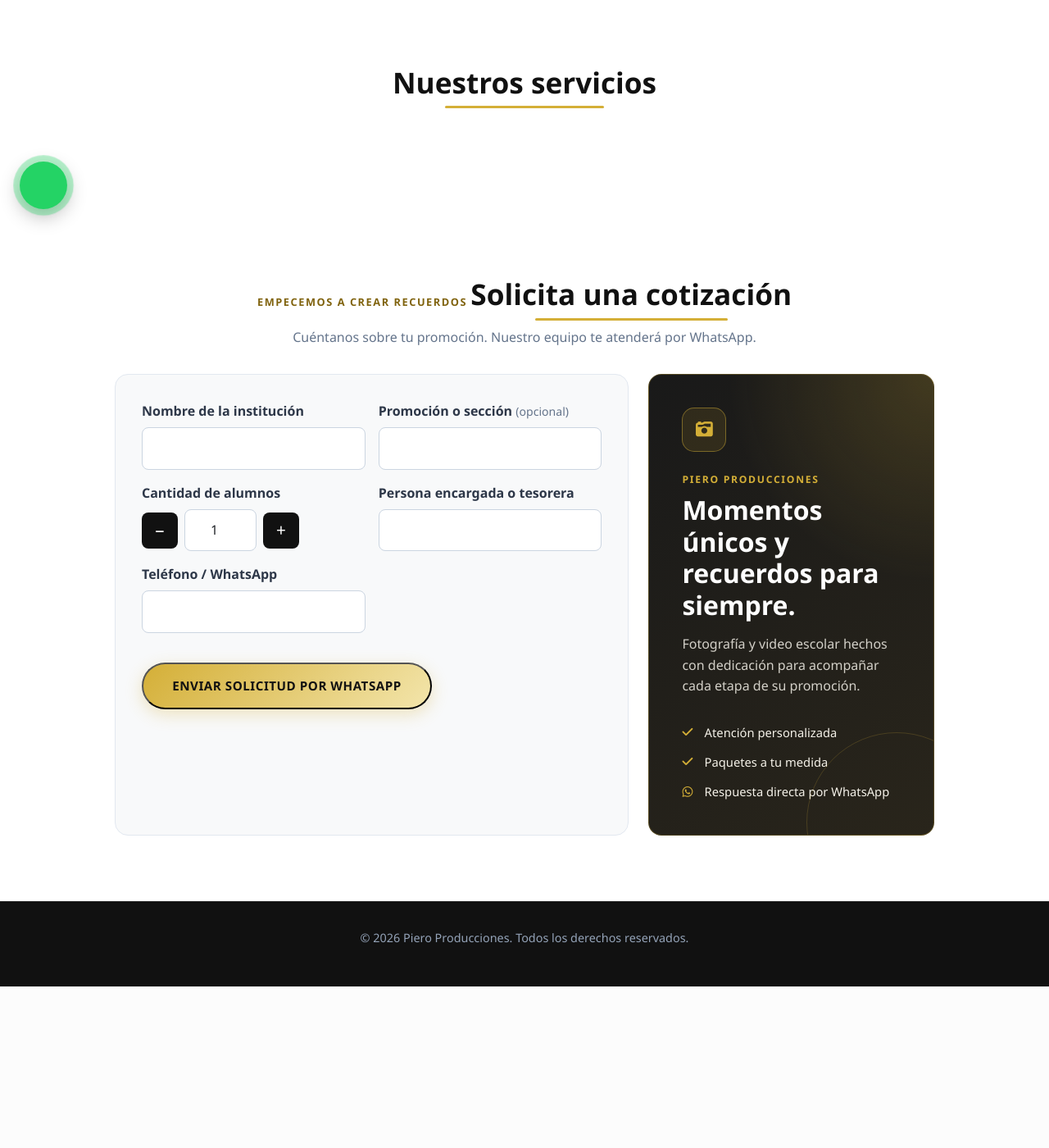
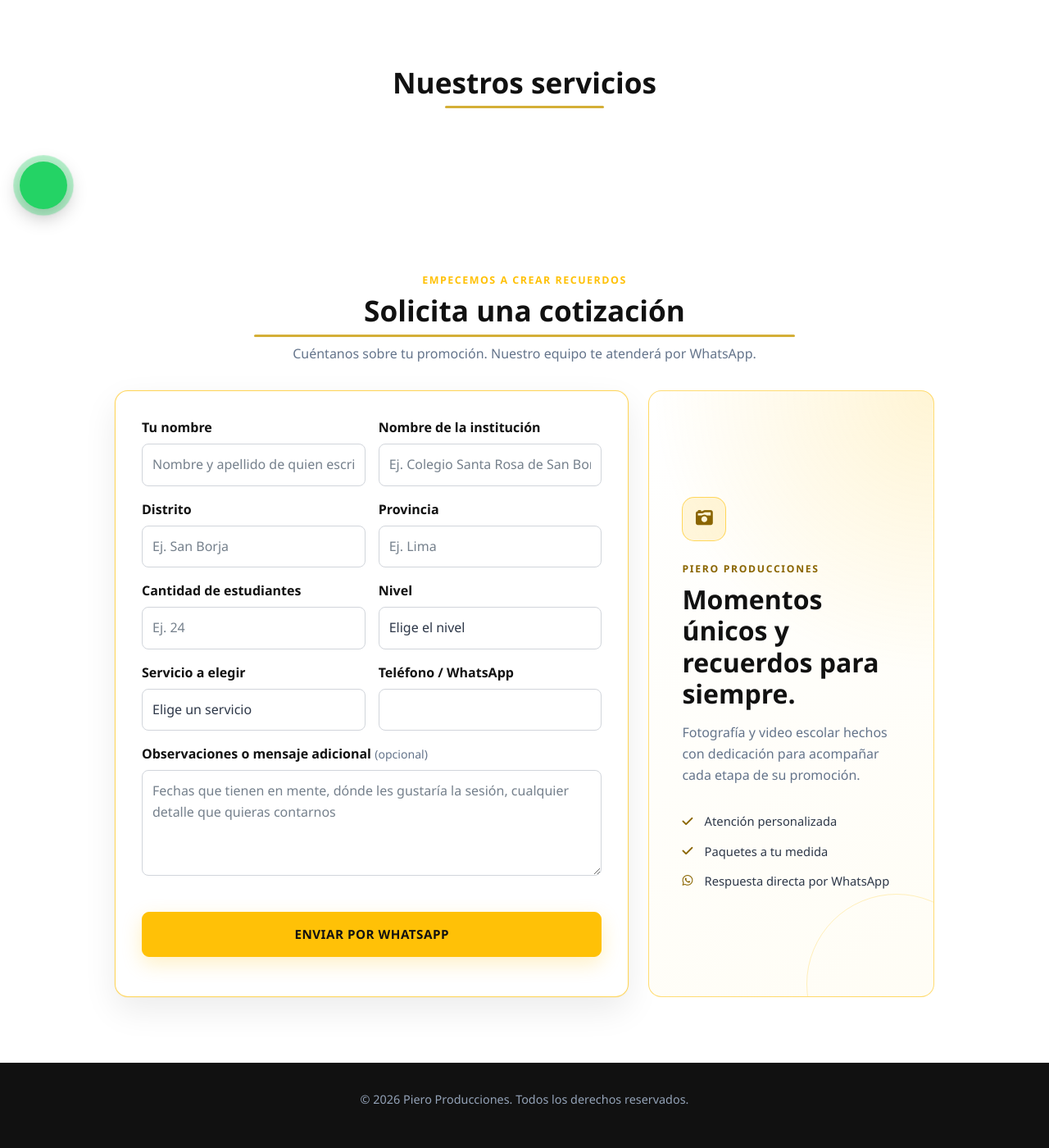
Before and after one commit to felixluiscarlosascencio-oss/Proyecto_Piero, a CodeIgniter 4 app: the page made by app/Views/public/home.php in a window 1280 px wide. Shown: the part 521-1921 px from the top of the page at 82% size. Before the commit the page ends 1724 px from the top, so only its background shows below. Run offline with PHP 8.4 and a stand-in for CodeIgniter, Linux system fonts and the light colour scheme; the template is opened without the code that fills it, so the values that code supplies are empty; some libraries are stand-ins or nearby versions.

Commit message:
reCAPTCHA Implementado final y cambiando diseño del crear cotizacion

```diff
--- a/app/Views/admin/login.php
+++ b/app/Views/admin/login.php
@@ -25,8 +25,6 @@
         </div>
 
         <div class="hero-content hero-text">
-            <h2>Capturando momentos únicos que perduran</h2>
-            <p>Sistema de gestión interna para cotizaciones, sesiones fotográficas y proyectos escolares de Piero Producciones.</p>
         </div>
 
         <div class="hero-content hero-copy">
--- a/app/Views/public/home.php
+++ b/app/Views/public/home.php
@@ -9,7 +9,7 @@
         <h1>Fotos y videos escolares</h1>
         <p>Capturamos cada etapa de tus estudiantes: promociones, actuaciones y recuerdos que duran toda la vida.</p>
         <div style="margin-top: 25px;">
-            <a class="boton" href="#cotizador">Solicitar Cotización</a>
+            <a class="boton" href="#cotizador">SOLICITAR COTIZACION</a>
         </div>
     </div>
 </section>
@@ -94,37 +94,58 @@
                 <?= csrf_field() ?>
                 <div class="form-grid">
                     <div class="form-group">
-                        <label for="nombre_colegio">Nombre de la institución</label>
-                        <input class="form-control" id="nombre_colegio" name="nombre_colegio" type="text" maxlength="150" autocomplete="organization" required>
+                        <label for="persona_encargada">Tu nombre</label>
+                        <input class="form-control" id="persona_encargada" name="persona_encargada" type="text" maxlength="150" placeholder="Nombre y apellido de quien escribe" autocomplete="name" required>
                     </div>
                     <div class="form-group">
-                        <label for="nombre_seccion">Promoción o sección <span>(opcional)</span></label>
-                        <input class="form-control" id="nombre_seccion" name="nombre_seccion" type="text" maxlength="120">
+                        <label for="nombre_colegio">Nombre de la institución</label>
+                        <input class="form-control" id="nombre_colegio" name="nombre_colegio" type="text" maxlength="150" placeholder="Ej. Colegio Santa Rosa de San Borja" autocomplete="organization" required>
                     </div>
                     <div class="form-group">
-                        <label for="cantidad_estudiantes">Cantidad de alumnos</label>
-                        <div class="contador-alumnos">
-                            <button type="button" aria-label="Disminuir cantidad" data-step="-1">−</button>
-                            <input class="form-control" id="cantidad_estudiantes" name="cantidad_estudiantes" type="number" min="1" max="10000" value="1" required>
-                            <button type="button" aria-label="Aumentar cantidad" data-step="1">+</button>
-                        </div>
+                        <label for="distrito">Distrito</label>
+                        <input class="form-control" id="distrito" name="distrito" type="text" maxlength="100" placeholder="Ej. San Borja" required>
                     </div>
                     <div class="form-group">
-                        <label for="persona_encargada">Persona encargada o tesorera</label>
-                        <input class="form-control" id="persona_encargada" name="persona_encargada" type="text" maxlength="150" autocomplete="name" required>
+                        <label for="provincia">Provincia</label>
+                        <input class="form-control" id="provincia" name="provincia" type="text" maxlength="100" placeholder="Ej. Lima" required>
+                    </div>
+                    <div class="form-group">
+                        <label for="cantidad_estudiantes">Cantidad de estudiantes</label>
+                        <input class="form-control" id="cantidad_estudiantes" name="cantidad_estudiantes" type="number" min="1" max="10000" placeholder="Ej. 24" required>
+                    </div>
+                    <div class="form-group">
+                        <label for="nivel">Nivel</label>
+                        <select class="form-control" id="nivel" name="nivel" required>
+                            <option value="" selected disabled>Elige el nivel</option>
+                            <option value="Inicial">Inicial</option>
+                            <option value="Primaria">Primaria</option>
+                            <option value="Secundaria">Secundaria</option>
+                        </select>
+                    </div>
+                    <div class="form-group">
+                        <label for="tipo_servicio">Servicio a elegir</label>
+                        <select class="form-control" id="tipo_servicio" name="tipo_servicio" required>
+                            <option value="" selected disabled>Elige un servicio</option>
+                            <option value="Anuario">Anuario</option>
+                            <option value="Cuadros">Cuadros</option>
+                        </select>
                     </div>
                     <div class="form-group">
                         <label for="telefono_contacto">Teléfono / WhatsApp</label>
                         <input class="form-control" id="telefono_contacto" name="telefono_contacto" type="tel" maxlength="30" autocomplete="tel" required>
                     </div>
+                    <div class="form-group form-group--wide">
+                        <label for="observaciones">Observaciones o mensaje adicional <span>(opcional)</span></label>
+                        <textarea class="form-control" id="observaciones" name="observaciones" rows="4" maxlength="1000" placeholder="Fechas que tienen en mente, dónde les gustaría la sesión, cualquier detalle que quieras contarnos"></textarea>
+                    </div>
                 </div>
                 <input class="campo-oculto" name="website" type="text" tabindex="-1" autocomplete="off" aria-hidden="true">
                 <?php if ($recaptchaSiteKey !== ''): ?>
-                    <div class="g-recaptcha" data-sitekey="<?= esc($recaptchaSiteKey) ?>"></div>
+                    <div class="g-recaptcha" data-sitekey="<?= esc(trim((string) env('RECAPTCHA_SITE_KEY'))) ?>"></div>
                 <?php elseif ($recaptchaMisconfigured): ?>
                     <p class="captcha-aviso" role="status">El formulario está temporalmente no disponible. Inténtalo más tarde.</p>
                 <?php endif; ?>
-                <button class="boton" type="submit" <?= $recaptchaMisconfigured ? 'disabled' : '' ?>>Enviar solicitud por WhatsApp</button>
+                <button class="boton" type="submit" <?= $recaptchaMisconfigured ? 'disabled' : '' ?>>Enviar por WhatsApp</button>
                 <p id="solicitud-mensaje" role="status" aria-live="polite"></p>
             </form>
             <aside class="cotizador-banner">
@@ -158,6 +179,7 @@
         event.preventDefault();
         const form = event.currentTarget;
         const message = document.getElementById('solicitud-mensaje');
+        const submitButton = form.querySelector('[type="submit"]');
         const whatsapp = window.open('', '_blank');
 
         if (!whatsapp) {
@@ -165,10 +187,17 @@
             return;
         }
 
+        submitButton.disabled = true;
         try {
+            const formData = new FormData(form);
+            if (window.grecaptcha) {
+                const captchaToken = window.grecaptcha.getResponse();
+                if (captchaToken) formData.set('g-recaptcha-response', captchaToken);
+            }
+
             const response = await fetch(form.action, {
                 method: 'POST',
-                body: new FormData(form),
+                body: formData,
                 headers: { 'Accept': 'application/json' }
             });
             const result = await response.json();
@@ -185,9 +214,12 @@
             form.reset();
             if (csrfField && result.csrf_hash) csrfField.value = result.csrf_hash;
             if (window.grecaptcha) window.grecaptcha.reset();
+            submitButton.disabled = false;
         } catch (error) {
             whatsapp.close();
             message.textContent = error.message || 'Ocurrió un error al enviar la solicitud.';
+            if (window.grecaptcha) window.grecaptcha.reset();
+            submitButton.disabled = false;
         }
     });
 </script>
--- a/public/css/style.css
+++ b/public/css/style.css
@@ -7,6 +7,7 @@
     --color-fondo: #f8f9fa;          /* Superficie blanca/gris suave */
     --color-texto: #2d3748;          /* Gris oscuro legible */
     --color-texto-mutado: #64748b;   /* Gris secundario */
+    --admin-accent: #ffc107;
 }
 
 /* Reset básico */
@@ -226,31 +227,43 @@ section[id] {
 .servicio-galeria img { width: 100%; height: 170px; border-radius: 10px; object-fit: cover; }
 
 .solicitud-form {
-    background: #f8f9fa;
-    border: 1px solid #e2e8f0;
+    background: #ffffff;
+    border: 1px solid rgba(255, 193, 7, .65);
     border-radius: 16px;
     padding: clamp(1.25rem, 3vw, 2rem);
+    box-shadow: 0 16px 40px rgba(17, 17, 17, .08), 0 0 0 1px rgba(255, 193, 7, .08);
     text-align: left;
 }
 
-.cotizador-encabezado { margin-bottom: 2rem; }
-.cotizador-encabezado .seccion-etiqueta { color: #80630e; font-size: .8rem; font-weight: 700; letter-spacing: .12em; text-transform: uppercase; }
-.cotizador-encabezado h2 { margin: .35rem 0 .5rem; }
+.cotizador-encabezado { margin-bottom: 2rem; text-align: center; }
+.cotizador-encabezado .seccion-etiqueta { display: block; margin-bottom: .35rem; color: var(--admin-accent); font-size: .78rem; font-weight: 700; letter-spacing: .12em; text-transform: uppercase; }
+.cotizador-encabezado h2 { display: block; margin: 0 0 .5rem; }
 .cotizador-encabezado > p { color: var(--color-texto-mutado); }
 .cotizador-layout { display: grid; grid-template-columns: minmax(0, 1.35fr) minmax(280px, .75fr); gap: 1.5rem; max-width: 1000px; margin: 0 auto; text-align: left; }
 .solicitud-form .form-grid { display: grid; grid-template-columns: repeat(2, minmax(0, 1fr)); column-gap: 1rem; }
 .solicitud-form .form-group { min-width: 0; margin-bottom: 1rem; }
-.solicitud-form label { font-weight: 600; }
+.solicitud-form .form-group--wide { grid-column: 1 / -1; }
+.solicitud-form label { color: var(--color-oscuro); font-weight: 600; }
 .solicitud-form label span { color: var(--color-texto-mutado); font-size: .88rem; font-weight: 400; }
 .solicitud-form .form-control {
-    border: 1px solid #cbd5e1;
+    border: 1px solid #d1d5db;
     border-radius: 8px;
     display: block;
+    background: #ffffff;
+    color: var(--color-texto);
     font: inherit;
     margin-top: 0.4rem;
     padding: 0.75rem;
     width: 100%;
+    transition: border-color .2s ease, box-shadow .2s ease, background .2s ease;
 }
+.solicitud-form .form-control::placeholder { color: #75808c; opacity: 1; }
+.solicitud-form .form-control:focus { border-color: var(--admin-accent); background: #ffffff; box-shadow: 0 0 0 3px rgba(255, 193, 7, .2); outline: 0; }
+.solicitud-form select.form-control { color-scheme: light; }
+.solicitud-form textarea.form-control { min-height: 120px; resize: vertical; }
+.solicitud-form > .boton { width: 100%; margin-top: .5rem; border: 1px solid var(--admin-accent); border-radius: 9px; background: var(--admin-accent); box-shadow: 0 8px 24px rgba(255, 193, 7, .24); cursor: pointer; }
+.solicitud-form > .boton:hover { border-color: #ffda5c; background: #ffda5c; box-shadow: 0 12px 30px rgba(255, 193, 7, .38); transform: translateY(-3px); }
+.solicitud-form > .boton:focus-visible { outline: 3px solid rgba(255, 193, 7, .45); outline-offset: 3px; }
 
 .cotizador-banner {
     position: relative;
@@ -260,19 +273,19 @@ section[id] {
     overflow: hidden;
     min-height: 100%;
     padding: clamp(1.75rem, 4vw, 2.5rem);
-    border: 1px solid rgba(212, 175, 55, .28);
+    border: 1px solid rgba(255, 193, 7, .55);
     border-radius: 16px;
-    background: radial-gradient(circle at 100% 0, rgba(212, 175, 55, .2), transparent 38%), linear-gradient(145deg, #191919, #29251b);
-    color: #fff;
+    background: radial-gradient(circle at 100% 0, rgba(255, 193, 7, .16), transparent 42%), linear-gradient(145deg, #ffffff, #fffdf5);
+    color: var(--color-oscuro);
 }
-.cotizador-banner::after { position: absolute; right: -65px; bottom: -95px; width: 220px; height: 220px; border: 1px solid rgba(212, 175, 55, .2); border-radius: 50%; content: ""; }
-.banner-icono { display: grid; place-items: center; width: 54px; height: 54px; margin-bottom: 1.5rem; border: 1px solid rgba(212, 175, 55, .45); border-radius: 15px; background: rgba(212, 175, 55, .12); color: var(--color-dorado); font-size: 1.3rem; }
-.cotizador-banner .banner-etiqueta { margin-bottom: .55rem; color: var(--color-dorado); font-size: .76rem; font-weight: 700; letter-spacing: .14em; text-transform: uppercase; }
-.cotizador-banner h3 { margin-bottom: 1rem; color: #fff; font-size: clamp(1.5rem, 2.5vw, 2rem); font-weight: 800; line-height: 1.2; }
-.cotizador-banner > p:not(.banner-etiqueta) { color: #d3d0c8; }
+.cotizador-banner::after { position: absolute; right: -65px; bottom: -95px; width: 220px; height: 220px; border: 1px solid rgba(255, 193, 7, .25); border-radius: 50%; content: ""; }
+.banner-icono { display: grid; place-items: center; width: 54px; height: 54px; margin-bottom: 1.5rem; border: 1px solid rgba(255, 193, 7, .6); border-radius: 15px; background: rgba(255, 193, 7, .14); color: #8a6500; font-size: 1.3rem; }
+.cotizador-banner .banner-etiqueta { margin-bottom: .55rem; color: #8a6500; font-size: .76rem; font-weight: 700; letter-spacing: .14em; text-transform: uppercase; }
+.cotizador-banner h3 { margin-bottom: 1rem; color: var(--color-oscuro); font-size: clamp(1.5rem, 2.5vw, 2rem); font-weight: 800; line-height: 1.2; }
+.cotizador-banner > p:not(.banner-etiqueta) { color: var(--color-texto-mutado); }
 .cotizador-banner ul { display: grid; gap: .8rem; margin: 1rem 0 0; padding: 0; list-style: none; }
-.cotizador-banner li { display: flex; align-items: center; gap: .7rem; color: #f5f2e9; font-size: .92rem; }
-.cotizador-banner li i { width: 1rem; color: var(--color-dorado); }
+.cotizador-banner li { display: flex; align-items: center; gap: .7rem; color: var(--color-texto); font-size: .92rem; }
+.cotizador-banner li i { width: 1rem; color: #8a6500; }
 .servicio-precio { margin-top: 1rem; color: var(--color-oscuro) !important; font-weight: 700; }
 .servicio-seleccion { display: flex; align-items: center; gap: .55rem; margin-top: 1.25rem; font-weight: 600; cursor: pointer; }
 .servicio-seleccion input { accent-color: var(--color-dorado-hover); width: 1.1rem; height: 1.1rem; }
@@ -283,7 +296,7 @@ section[id] {
 .solicitud-form .g-recaptcha { margin: 0 0 1.25rem; }
 .captcha-aviso { color: #9b1c1c; margin-bottom: 1rem; }
 .solicitud-form button:disabled { opacity: .6; cursor: not-allowed; }
-.solicitud-form #solicitud-mensaje { margin: 1rem 0 0; }
+.solicitud-form #solicitud-mensaje { margin: 1rem 0 0; color: var(--color-texto); }
 
 /* ===================================
    Pie de Página (Footer)
```
Also changed, not shown: app/Controllers/SolicitudCotizacionController.php (+35 -8 lines), writable/database.db.
